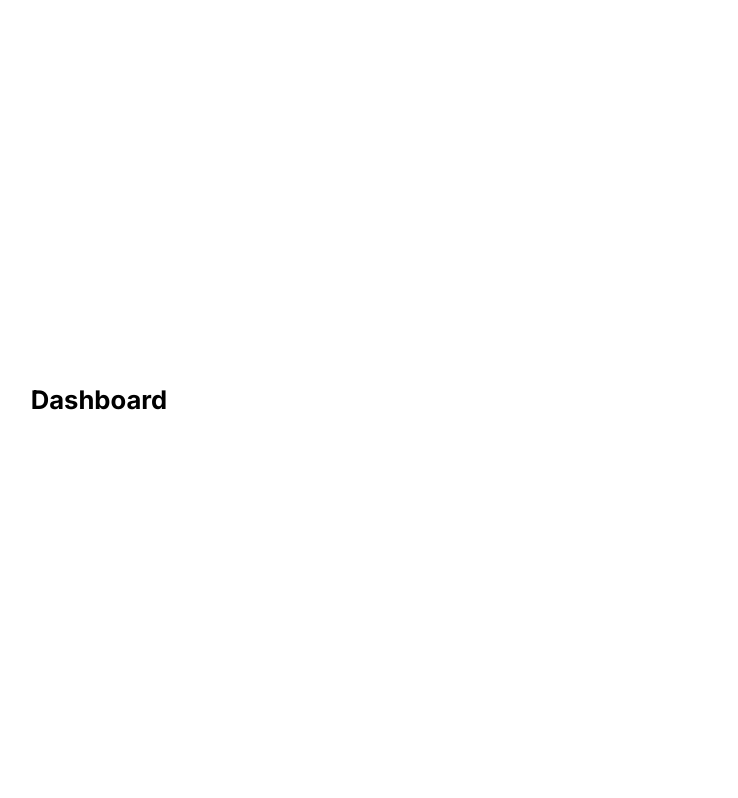
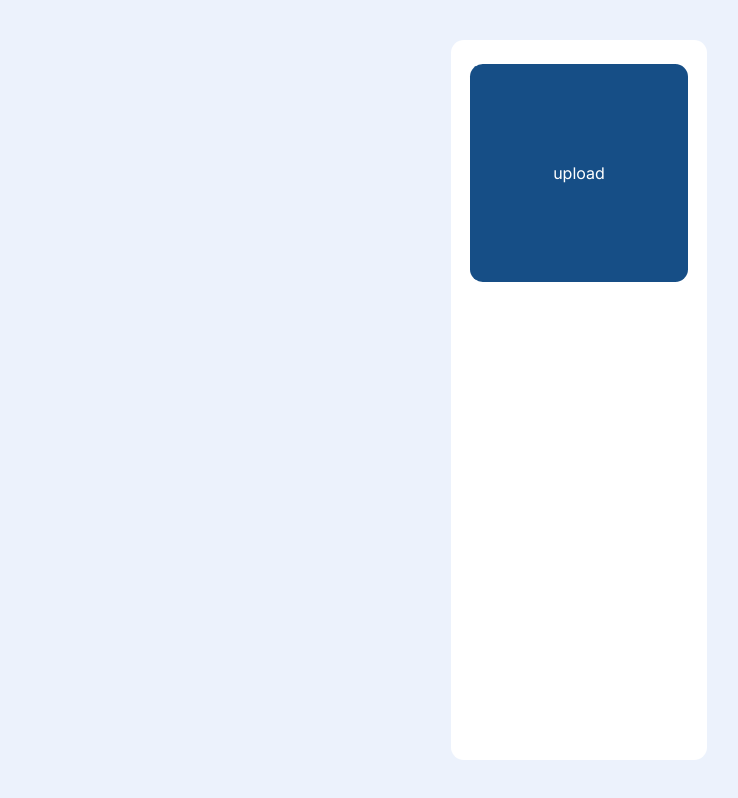
Before and after one commit to Dao-Ho/Finding-FishE, a Next.js app in the folder finding-fishe/: page /dashboard in a window 1280 px wide. Shown: the whole page, without its empty margins (541-1279 px from the left). Built offline with nearby package versions, Linux system fonts and the light colour scheme.

Commit message:
dashboard ui updates

```diff
--- a/finding-fishe/src/app/dashboard/page.js
+++ b/finding-fishe/src/app/dashboard/page.js
@@ -1,11 +1,31 @@
 "use client";
+import { useRef } from "react";
 
- export default function Dashboard() {
-    return (
-      <div className="w-screen h-screen bg-white">
-        <div className="flex h-full w-full items-center justify-center">
-          <h1 className="text-black text-[2vw] font-bold">Dashboard</h1>
+export default function Dashboard() {
+  const fileInput = useRef(null);
+
+  const handleUpload = () => {
+    console.log("Button clicked!");
+    // trigger the click event of the file input
+    fileInput.current.click();
+  };
+
+  return (
+    <html>
+        <div className="w-screen h-screen bg-[#ecf2fc]">
+          <div
+            id="uploadContainer"
+            className="flex h-[90vh] w-[20vw] rounded-[1vw] bg-white translate-x-[77.5vw] translate-y-[5vh] justify-center"
+          >
+            <button
+              onClick={handleUpload}
+              className="bg-[#164e86] w-[17vw] h-[17vw] mt-[3vh] rounded-[1vw] text-white"
+            >
+              upload
+            </button>
+            <input type="file" ref={fileInput} style={{ display: "none" }} />
+          </div>
         </div>
-      </div>
-    );
-  }
+    </html>
+  );
+}
--- a/finding-fishe/src/app/page.js
+++ b/finding-fishe/src/app/page.js
@@ -5,8 +5,8 @@ import Link from 'next/link';
 export default function Home() {
   return (
     <div className="w-screen h-screen bg-white">
-      <div className="flex h-full w-full items-center justify-center">
-        <h1 className="text-black text-[2vw] font-bold">Finding FishE</h1>
+      <div className="h-[10vh] w-[100vw]">
+        <h1 className="text-black text-[2vw] font-bold">Welcome to Finding FishE</h1>
         <Link  href='/dashboard'>
         <button class="shadow text-[1.5vw] font-bold bg-[#2f69fd] w-[20vw] py-[1.5vh] rounded w-[20vw] text-white h-auto font-roboto">
           Dashboard
```
